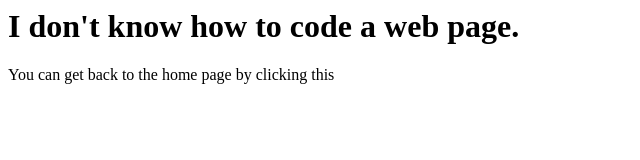
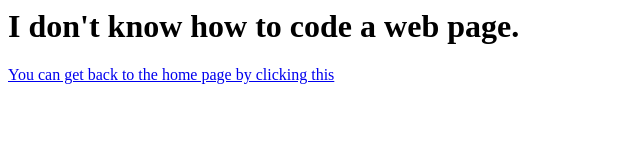
Before and after one commit to LolaHillatcollegeview/LolaHillatcollegeview.github.io, a plain HTML site: page Lalo'sSite.html in a window 1280 px wide. Shown: the whole page, without its empty margins (0-640 px from the left). Drawn offline with Linux system fonts and the light colour scheme.

Commit message:
Update Lalo'sSite.html

```diff
--- a/Lalo'sSite.html
+++ b/Lalo'sSite.html
@@ -2,6 +2,6 @@
 <html>
 <body>
 <h1> I don't know how to code a web page. </h1>
-<a herf="index.html">You can get back to the home page by clicking this </a>
+<a href="index.html">You can get back to the home page by clicking this </a>
 </body>
 </html>
```
